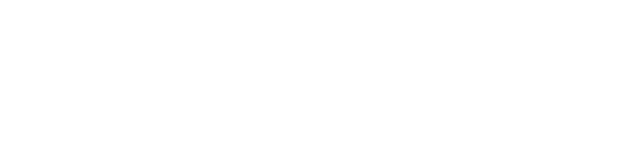
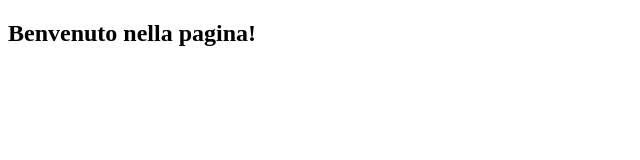
Before and after one commit to SimoneDUrso/vue-hello, a plain HTML site: page index.html in a window 1280 px wide. Shown: the whole page, without its empty margins (0-640 px from the left). Drawn offline with nearby package versions, Linux system fonts and the light colour scheme.

Commit message:
[UPD] Created variable "message" with a message inside and I called {{ message }} inside the h2 on HTML. Exercise completed

```diff
--- a/index.html
+++ b/index.html
@@ -9,7 +9,7 @@
 
 <body>
     <div>
-        <h2 id="app"></h2>
+        <h2 id="app"> {{ message }} </h2>
     </div>
 
     <script src="https://unpkg.com/vue@3/dist/vue.global.js"></script>
--- a/js/script.js
+++ b/js/script.js
@@ -3,7 +3,7 @@ const { createApp } = Vue;
 createApp({
     data() {
         return {
-
+            message: `Benvenuto nella pagina!`
         }
     }
 }).mount("#app")
```
